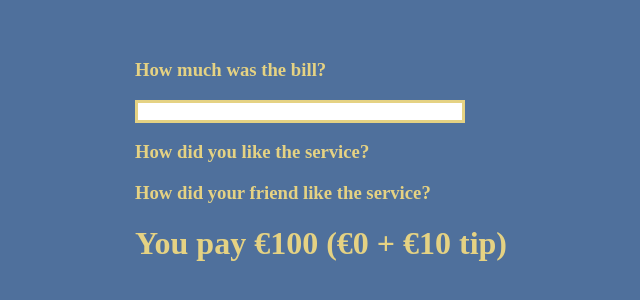
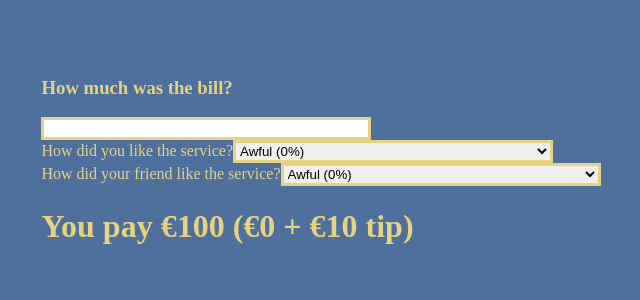
Before and after one commit to gabriele-andolina/tip-calculator, a React (Create React App) app: page / in a window 1280 px wide. Shown: the part 246-546 px from the top of the page, without its empty margins (319-959 px from the left). Built offline with nearby package versions, Linux system fonts and the light colour scheme.

Commit message:
Components: Added options to select in ServiceInput

```diff
--- a/src/App.js
+++ b/src/App.js
@@ -40,7 +40,13 @@ function ServiceInput({ bill, tip, setTip, children }) {
 
     return (
         <div>
-            <h3>{children}</h3>
+            <label>{children}</label>
+            <select>
+                <option value={0}>Awful (0%)</option>
+                <option value={5}>Ok (5%)</option>
+                <option value={10}>Good (10%)</option>
+                <option value={20}>Superb (20%)</option>
+            </select>
         </div>
     );
 }
```
